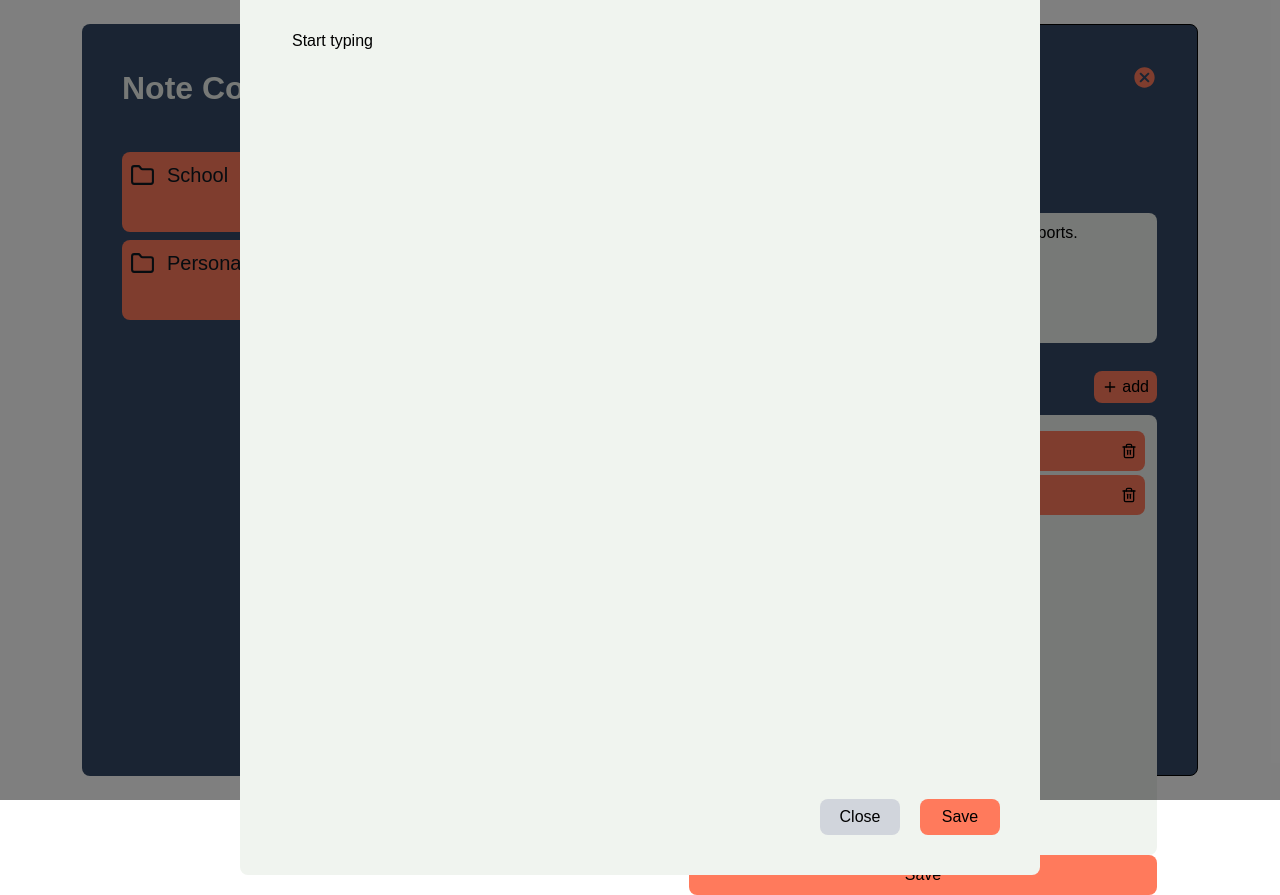
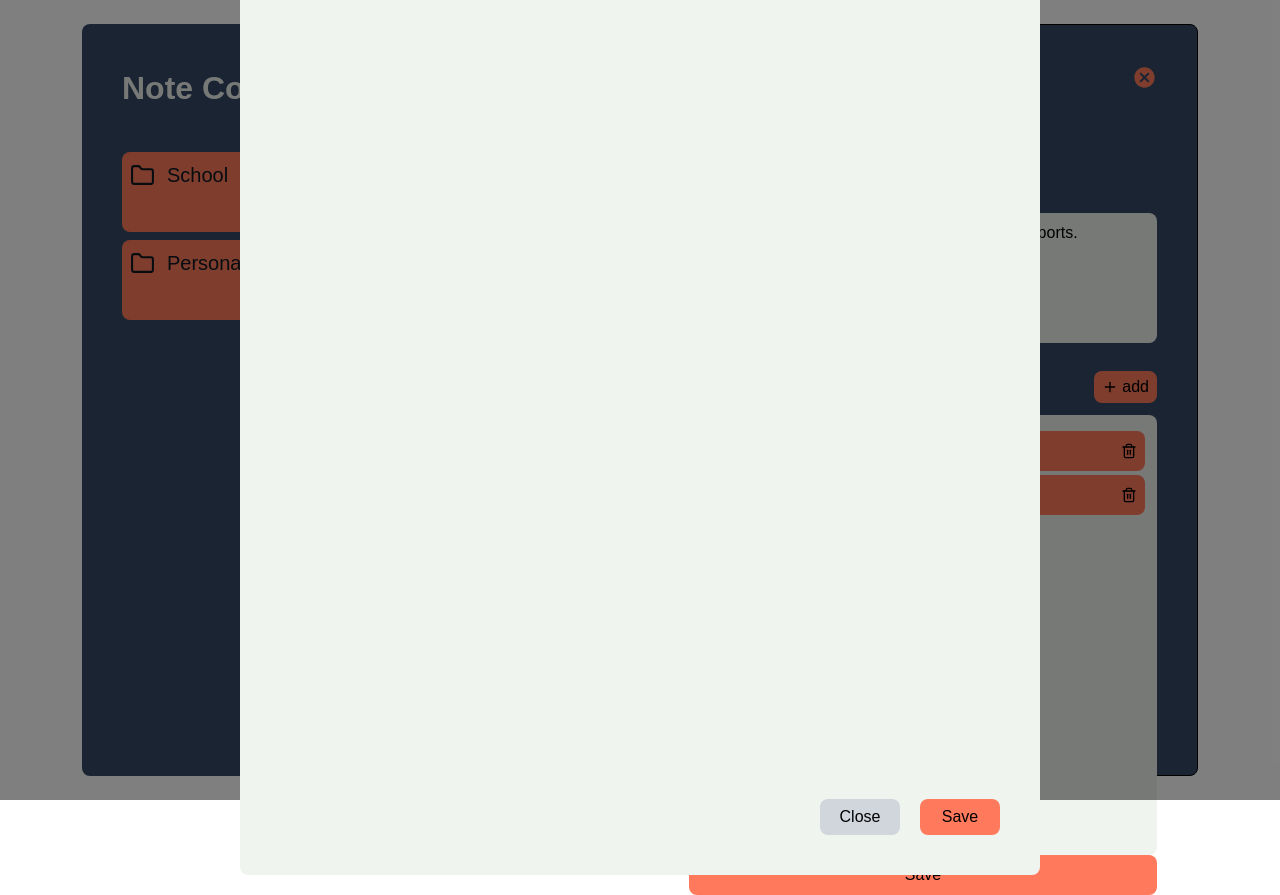
Before and after one commit to Zer0-Gravity/mini-react-project, a React (Vite) app in the folder note-taking-app/: page /detail/3d49a359-4bcd-4258-883f-d2f64f96a1bc in a window 1280 px wide. Both pictures are taken after a click on the button "add". Built offline with nearby package versions, Linux system fonts and the light colour scheme.

Commit message:
Fix: Title wont updated to new title

```diff
--- a/note-taking-app/src/Component/NoteModal.tsx
+++ b/note-taking-app/src/Component/NoteModal.tsx
@@ -21,12 +21,12 @@ function NoteModal({
     const bodyRef = useRef<HTMLDivElement>(null);
 
     const handleSave = () => {
-        const title = titleRef.current?.innerText ?? "";
+        const title = titleRef.current?.innerText.trim() ?? "";
         const body = bodyRef.current?.innerHTML ?? "";
 
         const noteData = {
             documentId: isEdit ? selectedNote : crypto.randomUUID(),
-            title: title ? title : "Untitled",
+            title: title || (isEdit ? activeNote?.title : "") || "Untitled",
             body: body,
         };
 
@@ -46,11 +46,11 @@ function NoteModal({
                         key={activeNote?.documentId}
                         contentEditable
                         ref={titleRef}
-                        data-placeholder={
-                            isEdit ? activeNote?.title : "Untitled"
-                        }
-                        className="empty-editor p-3 outline-none text-xl"
-                    ></div>
+                        data-placeholder="Untitled"
+                        className="p-3 outline-none text-xl"
+                    >
+                        {isEdit ? activeNote?.title : "Untitled"}
+                    </div>
                     <IoMdCloseCircle size={25} onClick={onClose} />
                 </div>
 
@@ -59,10 +59,9 @@ function NoteModal({
                     contentEditable
                     ref={bodyRef}
                     dangerouslySetInnerHTML={{
-                        __html:
-                            (isEdit ? activeNote?.body : "Start typing") ?? "",
+                        __html: (isEdit ? activeNote?.body : "") ?? "",
                     }}
-                    className="empty-editor flex-1 p-3 outline-none"
+                    className="flex-1 p-3 outline-none"
                 ></div>
                 <div className="flex justify-end gap-5">
                     <button
--- a/note-taking-app/src/utils/Type.ts
+++ b/note-taking-app/src/utils/Type.ts
@@ -8,6 +8,6 @@ export interface CollectionProps {
 
 export interface Note {
     documentId: string;
-    title: string;
+    title?: string;
     body: string;
 }
```
